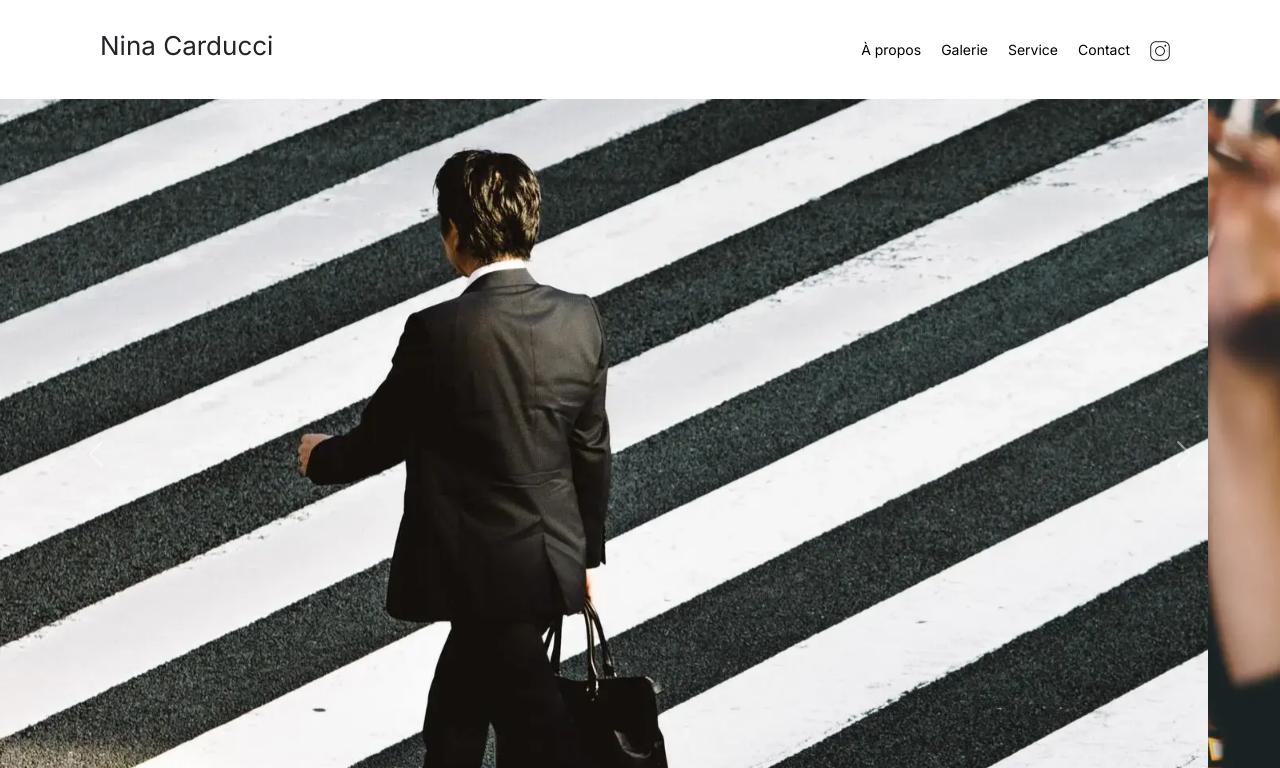
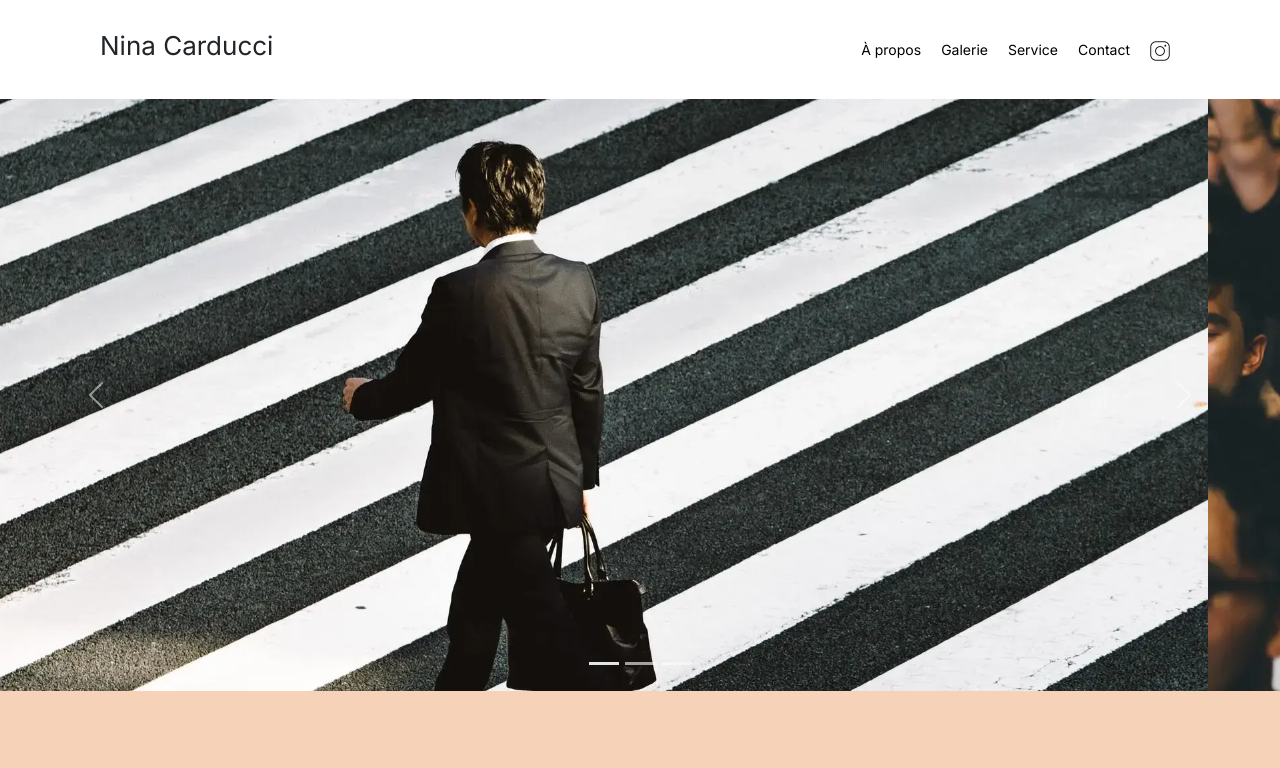
Before and after one commit to Yuyukie/Projet4, a plain HTML site: page index.html in a window 1280 px wide. Shown: the top 768 px of the page. Drawn offline with nearby package versions, Linux system fonts and the light colour scheme.

Commit message:
correctifs taille slide

```diff
--- a/assets/style.css
+++ b/assets/style.css
@@ -39,7 +39,7 @@ body {
 }
 .d-block {
     width:1450px;
-    height:710.5px;
+    height:auto;
     object-fit: cover;
 
 }
```
